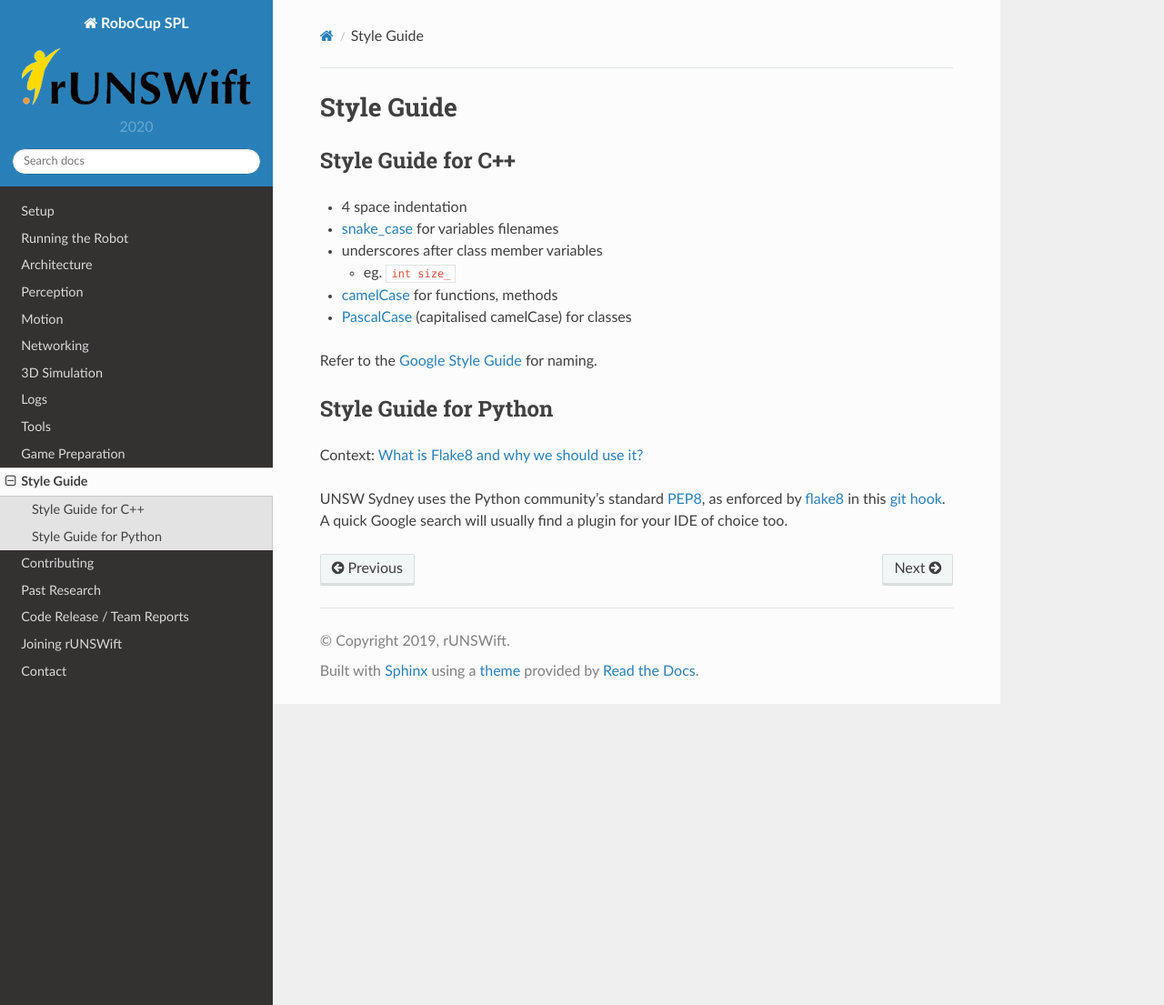
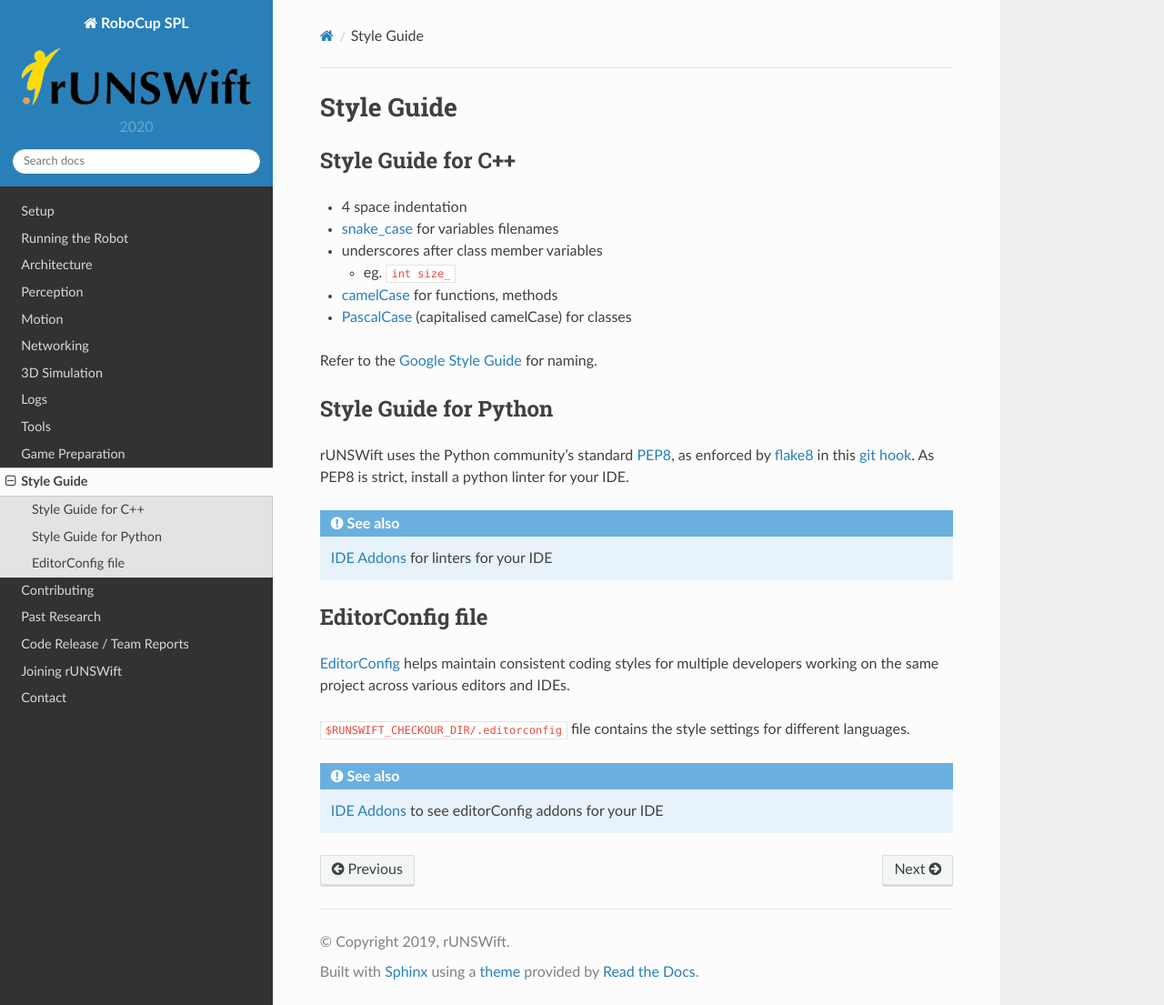
Before and after one commit to UNSWComputing/rUNSWift-docs, a Sphinx documentation site: the page built from source/style_guide.rst, in a window 1280 px wide and 1105 px high. Shown: the whole window at 91% size. Built offline with Sphinx 7.4.7 and the Read the Docs theme 2.0.0, drawn with Linux system fonts in a browser that asks for light colours.

Commit message:
added instructions on setting up network, and style guide as well as ide_addons

```diff
--- a/source/contributing/ide_addons.rst
+++ b/source/contributing/ide_addons.rst
@@ -1,3 +1,5 @@
+.. _ide_addons:
+
 ##########
 IDE Addons
 ##########
--- a/source/contributing/pc_setup_virtual_box.rst
+++ b/source/contributing/pc_setup_virtual_box.rst
@@ -65,3 +65,5 @@ VirtualBox Instructions
 
     #. Continue
     #. Restart Now (after installation is complete)
+
+Refer to :ref:`setup_network` for bridging the networks between host machine and VM.
--- a/source/style_guide.rst
+++ b/source/style_guide.rst
@@ -29,12 +29,23 @@ for naming.
 Style Guide for Python
 **********************
 
-Context: `What is Flake8 and why we should use
-it? <https://medium.com/python-pandemonium/what-is-flake8-and-why-we-should-use-it-b89bd78073f2>`__
-
-UNSW Sydney uses the Python community's standard
+rUNSWift uses the Python community's standard
 `PEP8 <https://www.python.org/dev/peps/pep-0008/>`__, as enforced by
 `flake8 <http://flake8.pycqa.org/>`__ in this `git
 hook <https://github.com/UNSWComputing/rUNSWift/blob/f8cb105/bin/build_setup.sh#L77-L87>`__.
-A quick Google search will usually find a plugin for your IDE of choice
-too.
+As PEP8 is strict, install a python linter for your IDE.
+
+.. seealso::
+    :ref:`ide_addons` for linters for your IDE
+
+*****************
+EditorConfig file
+*****************
+
+`EditorConfig <https://editorconfig.org/>`_ helps maintain consistent coding styles
+for multiple developers working on the same project across various editors and IDEs.
+
+``$RUNSWIFT_CHECKOUR_DIR/.editorconfig`` file contains the style settings for different languages.
+
+.. seealso::
+    :ref:`ide_addons` to see editorConfig addons for your IDE
```
Also changed, not shown: source/setup/pc_setup.rst (+20 -0 lines).
